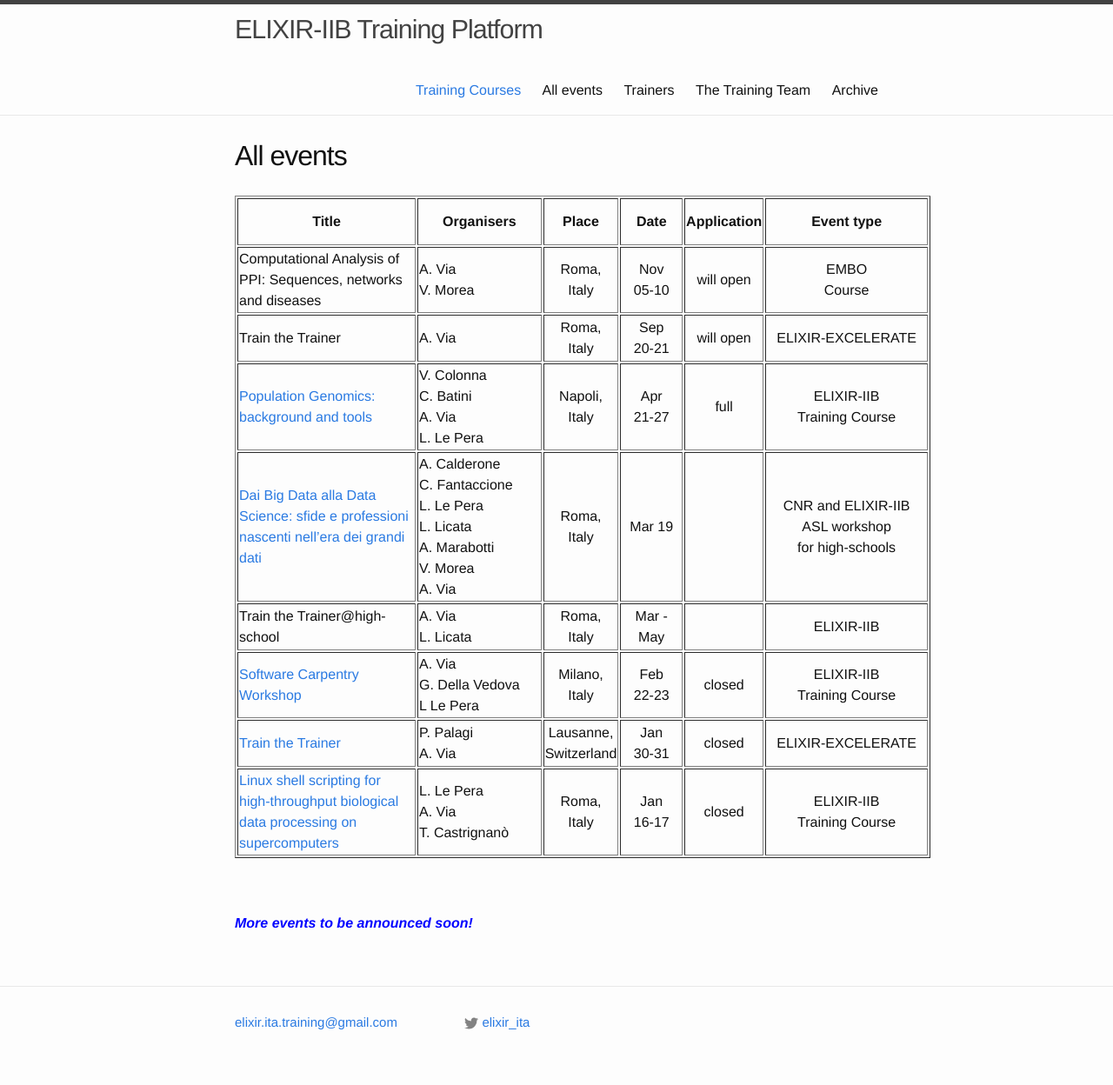
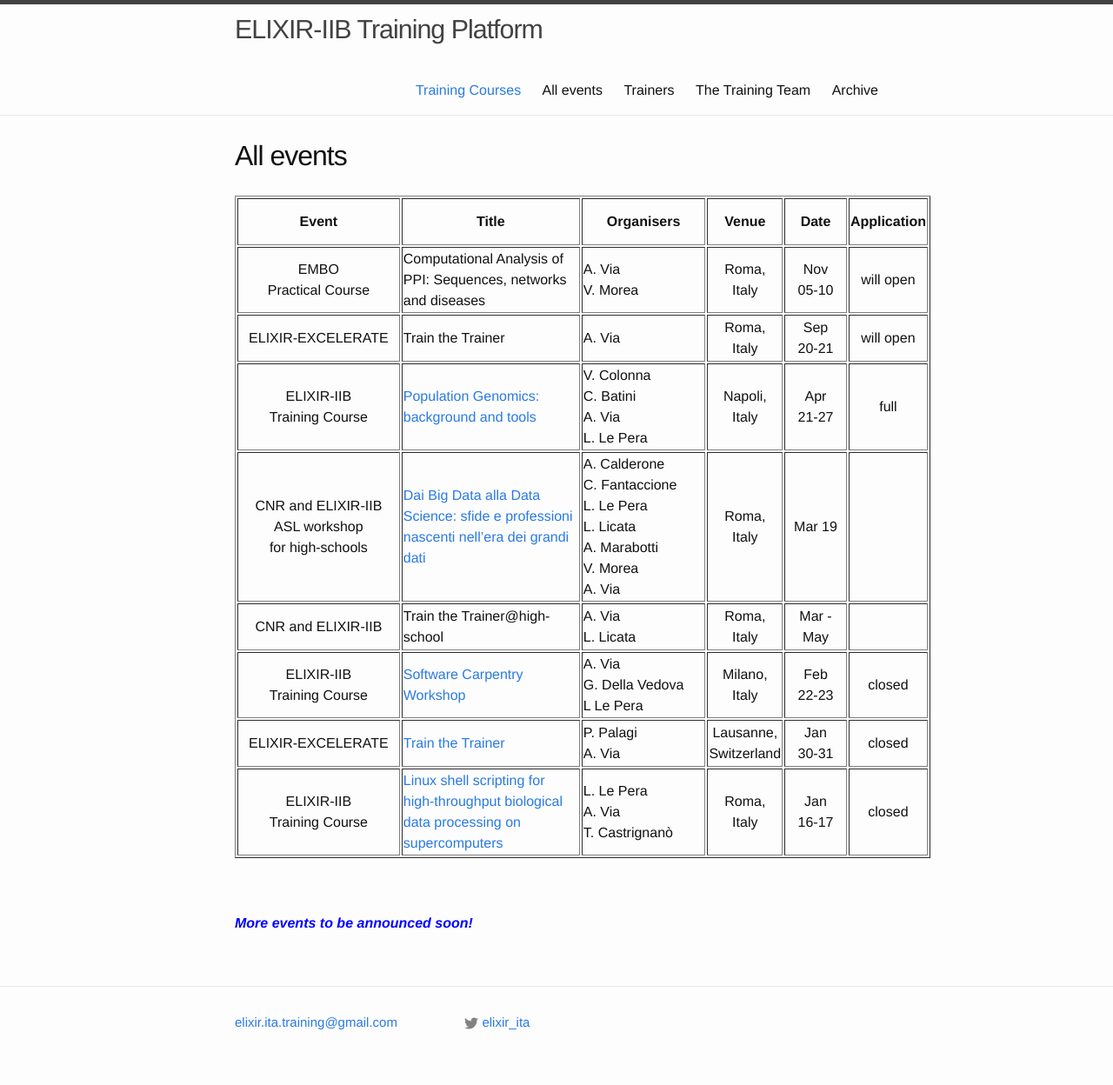
Before and after one commit to ELIXIR-IIB-training/website, a Jekyll site: the page built from _pages/01-all_events.md, in a window 1280 px wide. Shown: the whole page at 87% size. Built offline with Jekyll 4.4.1, drawn with Linux system fonts in a browser that asks for light colours.

Commit message:
Update table

```diff
--- a/_pages/01-all_events.md
+++ b/_pages/01-all_events.md
@@ -6,28 +6,28 @@ permalink: /all_events/
 
 <table border="1" width="800">
 <tr>
+<td height="50" width="200" align="center"><b>Event</b></td>
    <td height="50" width="220" align="center"><b>Title</b></td>
    <td height="50" width="150" align="center"><b>Organisers</b></td>
-   <td height="50" width="75" align="center"><b>Place</b></td>
+   <td height="50" width="75" align="center"><b>Venue</b></td>
    <td height="50" width="75" align="center"><b>Date</b></td>
    <td height="50" width="75" align="center"><b>Application</b></td>
-   <td height="50" width="200" align="center"><b>Event type</b></td>
    </tr>
 <tr>
+	<td height="50" align="center">EMBO<br>Practical Course</td>
    <td height="50">Computational Analysis of PPI: Sequences, networks and diseases</td>
    <td height="50" width="150">A. Via<br>V. Morea</td>
    <td height="50" align="center">Roma,<br>Italy</td>
    <td height="50" width="75" width="75" align="center">Nov<br>05-10</td>
    <td height="50" align="center">will open</td>
-   <td height="50" align="center">EMBO<br>Course</td>
 </tr>
 <tr>
+<td height="50" align="center">ELIXIR-EXCELERATE</td>
    <td height="50">Train the Trainer</td>
    <td height="50" width="150">A. Via</td>
    <td height="50" align="center">Roma,<br>Italy</td>
    <td height="50" width="75" width="75" align="center">Sep<br> 20-21</td>
    <td height="50" align="center">will open</td>
-   <td height="50" align="center">ELIXIR-EXCELERATE</td>
 </tr>
 <!-- <tr>
    <td height="50">Exploiting Docker for reproducibility in bioinformatics analysis</td>
@@ -39,14 +39,15 @@ permalink: /all_events/
 </tr>
 -->
 <tr>
+<td height="50" align="center">ELIXIR-IIB<br>Training Course</td>
    <td height="50"><a href="https://elixir-iib-training.github.io/website/2018/04/21/PopGen-Napoli.html">Population Genomics: background and tools</a></td>
    <td height="50" width="150">V. Colonna<br>C. Batini<br>A. Via<br>L. Le Pera</td>
    <td height="50" align="center">Napoli,<br>Italy</td>
    <td height="50" width="75" width="75" align="center">Apr<br>21-27</td>
    <td height="50" align="center">full</td>
-   <td height="50" align="center">ELIXIR-IIB<br>Training Course</td>
-</tr>
+   </tr>
 <tr>
+<td height="50" align="center">CNR and ELIXIR-IIB<br>ASL workshop<br>for high-schools</td>
    <td height="50"><a href="https://elixir-iib-training.github.io/website/docs/Workshop-CNR-Righi_Roma2018.html">Dai Big Data alla Data Science: sfide e professioni nascenti nell’era dei grandi dati</a>
 </td>
    <td height="50" width="150">A. Calderone<br>C. Fantaccione<br>L. Le Pera<br>L. Licata<br>A. Marabotti<br>V. Morea<br>A. Via
@@ -54,39 +55,38 @@ permalink: /all_events/
    <td height="50" align="center">Roma,<br>Italy</td>
    <td height="50" width="75" width="75" align="center">Mar 19</td>
    <td height="50"></td>
-   <td height="50" align="center">CNR and ELIXIR-IIB<br>ASL workshop<br>for high-schools</td>
 </tr>
 <tr>
+	<td height="50" align="center">CNR and ELIXIR-IIB</td>
    <td height="50">Train the Trainer@high-school</td>
    <td height="50" width="150">A. Via<br>L. Licata</td>
    <td height="50" align="center">Roma,<br>Italy</td>
    <td height="50" width="75" width="75" align="center">Mar - May</td>
    <td height="50"></td>
-   <td height="50" align="center">ELIXIR-IIB</td>
 </tr>
 <tr>
+<td height="50" align="center">ELIXIR-IIB<br>Training Course</td>
    <td height="50"><a href="https://elixir-iib-training.github.io/2018-02-22-milan/">Software Carpentry Workshop</a></td>
    <td height="50" width="150">A. Via<br>G. Della Vedova<br>L Le Pera</td>
    <td height="50" align="center">Milano,<br>Italy</td>
    <td height="50" width="75" width="75" align="center">Feb<br>22-23</td>
    <td height="50" align="center">closed</td>
-   <td height="50" align="center">ELIXIR-IIB<br>Training Course</td>
 </tr>
 <tr>
+	<td height="50" align="center">ELIXIR-EXCELERATE</td>
    <td height="50"><a href="https://elixir-iib-training.github.io/website/2018/01/30/train-the-trainer-lausanne.html">Train the Trainer</a></td>
    <td height="50" width="150">P. Palagi<br>A. Via</td>
    <td height="50" align="center">Lausanne,<br>Switzerland</td>
    <td height="50" width="75" width="75" align="center">Jan<br>30-31</td>
    <td height="50" align="center">closed</td>
-   <td height="50" align="center">ELIXIR-EXCELERATE</td>
 </tr>
 <tr>
+	<td height="50" align="center">ELIXIR-IIB<br>Training Course</td>
    <td height="50"><a href="https://elixir-iib-training.github.io/website/2018/01/16/Linux-Shell-Roma.html">Linux shell scripting for high-throughput biological data processing on supercomputers</a></td>
    <td height="50" width="150">L. Le Pera<br>A. Via<br>T. Castrignanò</td>
    <td height="50" align="center">Roma,<br>Italy</td>
    <td height="50" width="75" width="75" align="center">Jan<br>16-17</td>
    <td height="50" align="center">closed</td>
-   <td height="50" align="center">ELIXIR-IIB<br>Training Course</td>
 </tr>
 </table>
 <br>
```
